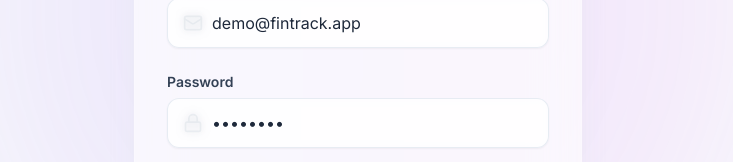
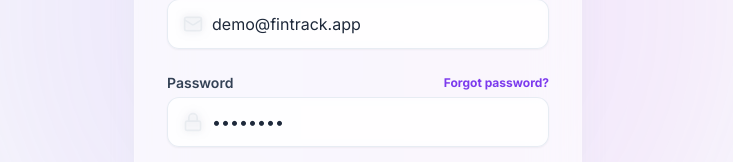
Before and after one commit to prakhar-1617/group_project_expense_tracker, a React (Vite) app in the folder frontend/: page /login in a window 1280 px wide. Shown: the part 389-551 px from the top of the page, without its empty margins (282-1015 px from the left). Built offline with nearby package versions, Linux system fonts and the light colour scheme; no server answers.

Commit message:
added forget password feature

```diff
--- a/frontend/src/pages/Login.jsx
+++ b/frontend/src/pages/Login.jsx
@@ -8,11 +8,17 @@
 export default function Login() {
   const [email, setEmail] = useState('demo@fintrack.app');
   const [password, setPassword] = useState('demo1234');
+  const [isForgotPassword, setIsForgotPassword] = useState(false);
   const { login, loading } = useAuth();
   const navigate = useNavigate();
 
   const handleSubmit = async (e) => {
     e.preventDefault();
+    if (isForgotPassword) {
+      toast.success('Password reset link sent to your email!');
+      setIsForgotPassword(false);
+      return;
+    }
     try {
       await login(email, password);
       toast.success('Welcome back!');
@@ -45,8 +51,12 @@
             <Sparkles className="text-white w-8 h-8 absolute opacity-0 group-hover:opacity-100 group-hover:scale-125 transition-all duration-300" />
             <span className="text-white text-3xl group-hover:opacity-0 transition-opacity duration-300">💰</span>
           </motion.div>
-          <h1 className="text-3xl font-black text-slate-800 dark:text-white mb-2 tracking-tight">Welcome Back</h1>
-          <p className="text-slate-500 dark:text-slate-400 font-medium">Sign in to manage your finances</p>
+          <h1 className="text-3xl font-black text-slate-800 dark:text-white mb-2 tracking-tight">
+            {isForgotPassword ? 'Reset Password' : 'Welcome Back'}
+          </h1>
+          <p className="text-slate-500 dark:text-slate-400 font-medium">
+            {isForgotPassword ? "Enter your email to receive a reset link" : "Sign in to manage your finances"}
+          </p>
           <div className="mt-4 inline-flex items-center gap-2 px-3 py-1.5 rounded-full bg-primary-50 dark:bg-primary-500/10 border border-primary-100 dark:border-primary-500/20">
             <span className="w-2 h-2 rounded-full bg-primary-500 animate-pulse"></span>
             <p className="text-xs text-primary-600 dark:text-primary-400 font-bold uppercase tracking-wider">Demo Mode Ready</p>
@@ -71,8 +81,18 @@
             </div>
           </div>
 
+          {!isForgotPassword && (
             <div className="space-y-1">
-            <label className="label">Password</label>
+              <div className="flex items-center justify-between">
+                <label className="label mb-0">Password</label>
+                <button
+                  type="button"
+                  onClick={() => setIsForgotPassword(true)}
+                  className="text-xs font-bold text-primary-600 hover:text-primary-700 dark:text-primary-400 dark:hover:text-primary-300 transition-colors"
+                >
+                  Forgot password?
+                </button>
+              </div>
               <div className="relative group">
                 <div className="absolute inset-y-0 left-0 pl-4 flex items-center pointer-events-none">
                   <Lock className="h-5 w-5 text-slate-400 group-focus-within:text-primary-500 transition-colors" />
@@ -83,10 +103,11 @@
                   placeholder="••••••••"
                   value={password}
                   onChange={(e) => setPassword(e.target.value)}
-                required
+                  required={!isForgotPassword}
                 />
               </div>
             </div>
+          )}
 
           <motion.button
             whileHover={{ scale: 1.02 }}
@@ -98,17 +119,26 @@
             {loading ? (
               <Loader2 className="w-6 h-6 animate-spin" />
             ) : (
-              <>Sign In <ArrowRight className="w-5 h-5" /></>
+              <>{isForgotPassword ? 'Send Reset Link' : 'Sign In'} <ArrowRight className="w-5 h-5" /></>
             )}
           </motion.button>
         </form>
 
+        {isForgotPassword ? (
+          <p className="mt-8 text-center text-sm font-medium text-slate-600 dark:text-slate-400 relative z-10">
+            Remember your password?{' '}
+            <button type="button" onClick={() => setIsForgotPassword(false)} className="text-primary-600 dark:text-primary-400 font-bold hover:underline hover:text-primary-700 dark:hover:text-primary-300 transition-colors">
+              Back to login
+            </button>
+          </p>
+        ) : (
           <p className="mt-8 text-center text-sm font-medium text-slate-600 dark:text-slate-400 relative z-10">
             Don't have an account?{' '}
             <Link to="/signup" className="text-primary-600 dark:text-primary-400 font-bold hover:underline hover:text-primary-700 dark:hover:text-primary-300 transition-colors">
               Sign up now
             </Link>
           </p>
+        )}
       </motion.div>
     </div>
   );
```
Lines whose indentation alone changed are shown as unchanged.
